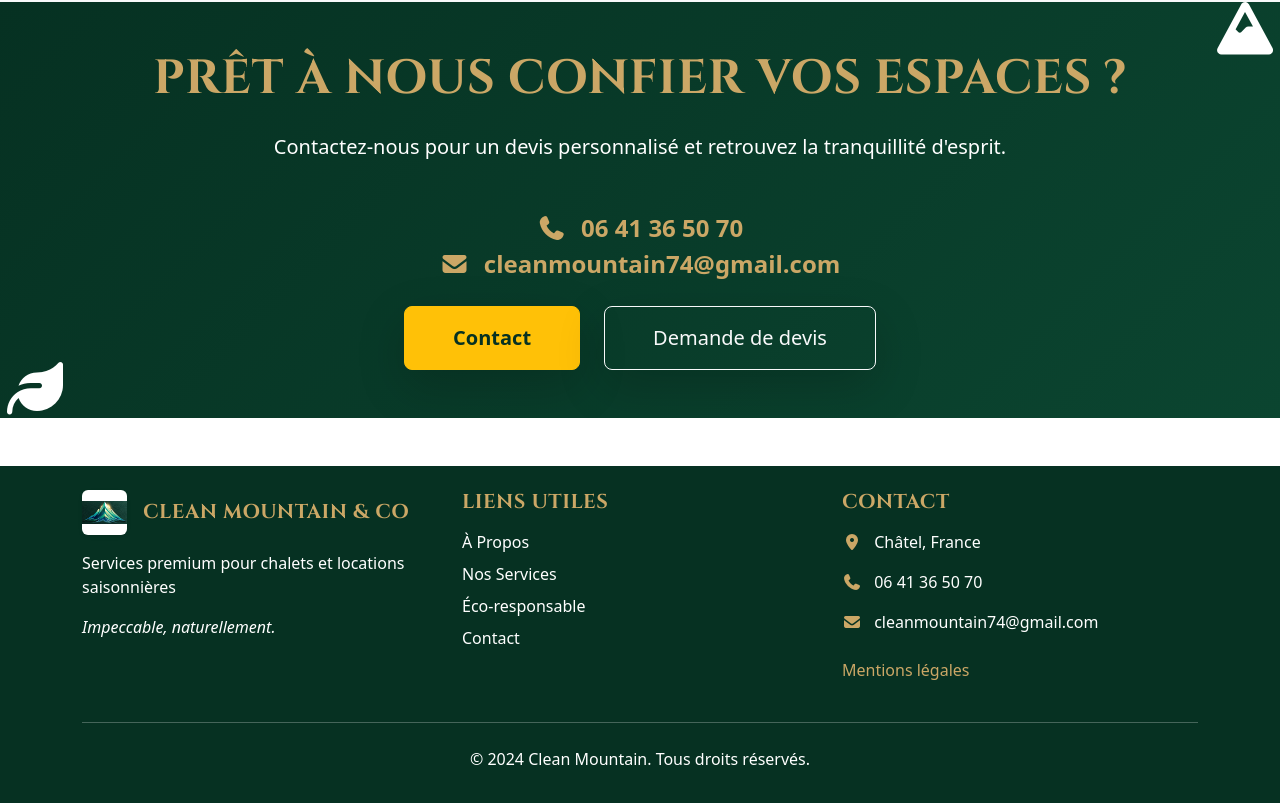
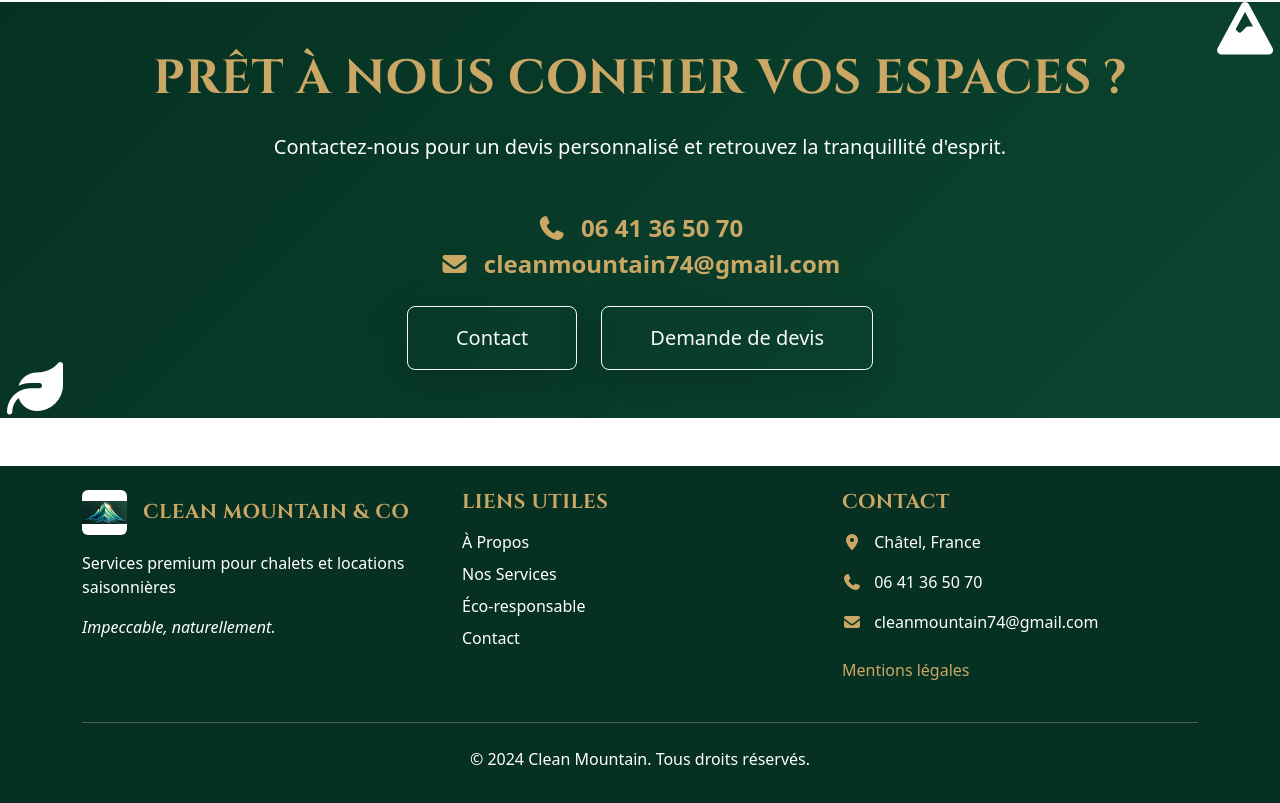
Before and after one commit to Mekkou1/clean-mountain, a Vue app: page / in a window 1280 px wide. Shown: the part 4113-4916 px from the top of the page. Built offline with nearby package versions, Linux system fonts and the light colour scheme.

Commit message:
style: change contact button to outline-light to match quote button

```diff
--- a/src/views/HomeView.vue
+++ b/src/views/HomeView.vue
@@ -281,7 +281,7 @@ import { RouterLink } from 'vue-router'
           <i class="fas fa-envelope me-2"></i> cleanmountain74@gmail.com
         </p>
         <div class="d-flex justify-content-center gap-4 flex-wrap mt-4">
-          <RouterLink to="/contact" class="btn btn-warning btn-lg px-5 py-3 shadow-lg" style="color: var(--cm-green) !important; font-weight: bold;">{{ $t('cta_bottom.contact') }}</RouterLink>
+          <RouterLink to="/contact" class="btn btn-outline-light btn-lg px-5 py-3 shadow-lg">{{ $t('cta_bottom.contact') }}</RouterLink>
           <RouterLink to="/quote" class="btn btn-outline-light btn-lg px-5 py-3 shadow-lg">{{ $t('cta_bottom.quote') }}</RouterLink>
         </div>
       </div>
```
